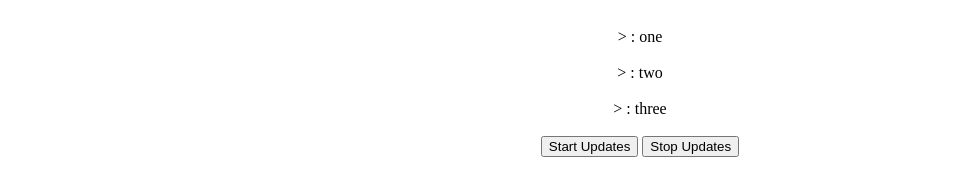
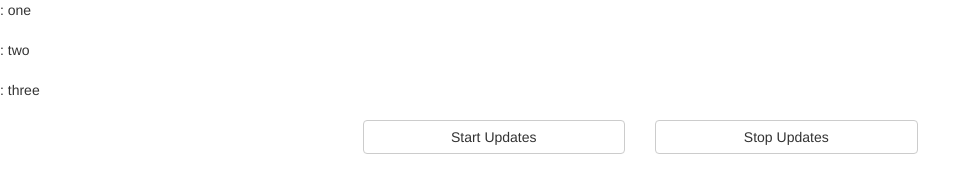
Before and after one commit to coreywkruger/sio-streams, a website: page app/index.html in a window 1280 px wide. Shown: the whole page, without its empty margins (0-980 px from the left). Drawn offline with nearby package versions, Linux system fonts and the light colour scheme; files that its build step writes are made by us from their sources; no server answers.

Commit message:
Added bootstrap styles.

```diff
--- a/app/index.html
+++ b/app/index.html
@@ -15,7 +15,9 @@
     <!-- endbower -->
     <!-- endbuild -->
     <!-- build:css({.tmp,app}) styles/main.css -->
-    <link rel="stylesheet" href="styles/main.css">
+    <!-- <link rel="stylesheet" href="styles/main.css"> -->
+    <!-- <link rel="stylesheet" href="bower_components/bootstrap.css/css/bootstrap.min.css"></link> -->
+    <link rel="stylesheet" href="//netdna.bootstrapcdn.com/bootstrap/3.1.1/css/bootstrap.min.css" />
     <!-- endbuild -->
   </head>
   <body ng-app="sioStreamsApp">
@@ -50,7 +52,8 @@
     <!-- bower:js -->
     <script src="bower_components/angular/angular.js"></script>
     <script src="bower_components/jquery/dist/jquery.min.js"></script>
-    <script src="bower_components/bootstrap.css/js/bootstrap.min.js"></script>
+    <!--<script src="bower_components/bootstrap.css/js/bootstrap.min.js"></script>-->
+    <script src="//netdna.bootstrapcdn.com/bootstrap/3.1.1/js/bootstrap.min.js"></script>
     <!-- endbower -->
     <!-- endbuild -->
 
--- a/app/views/openconn.html
+++ b/app/views/openconn.html
@@ -1,4 +1,16 @@
-<div class="jumbotron">
-	<input type="button" value="Start Updates" ng-click="openConnection()" />
-	<input type="button" value="Stop Updates" ng-click="closeConnection()" />
+<div class="container">
+	<div class="row">
+		<div class="col-md-6 col-md-offset-3">
+
+			<div class="row">
+				<div class="col-md-6">
+					<input type="button" value="Start Updates" ng-click="openConnection()" class="btn btn-default btn-block"/>
+				</div>
+				<div class="col-md-6">
+					<input type="button" value="Stop Updates" ng-click="closeConnection()" class="btn btn-default btn-block"/>
+				</div>
+			</div>
+
+		</div>
+	</div>
 </div>
--- a/app/views/updates.html
+++ b/app/views/updates.html
@@ -1,3 +1,3 @@
-<div class="jumbotron" ng-repeat="out in outputs.outs">
-	<div> > {{out.time}} : {{out.message}}</div><br/>
+<div ng-repeat="out in outputs.outs">
+	<div> {{out.time}} : {{out.message}}</div><br/>
 </div>
```
